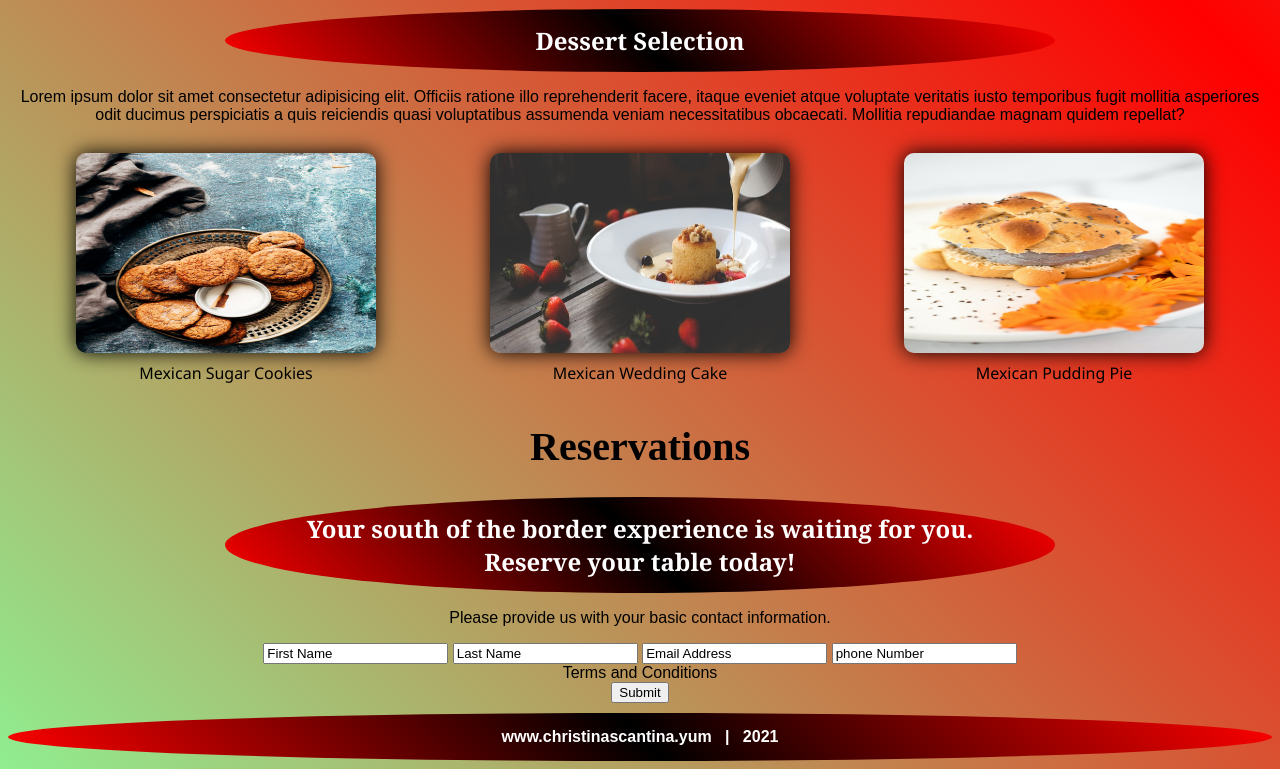
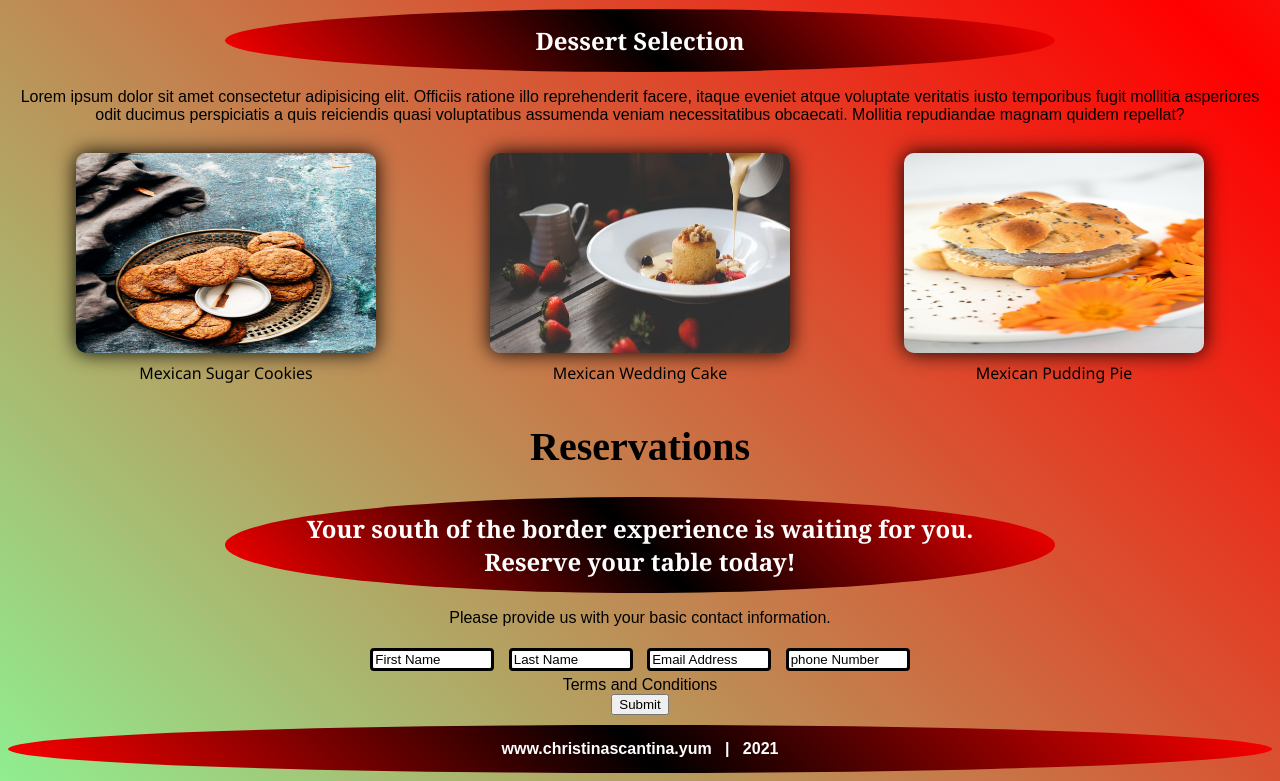
Before and after one commit to Prio714503/HTML-and-CSS-Projects, a plain HTML site: page One-Page Website/one_page_website.html in a window 1280 px wide. Shown: the part 1850-2631 px from the top of the page. Drawn offline with Linux system fonts and the light colour scheme; files whose address does not match are found by name.

Commit message:
Update one_page_website.css
Applied CSS to the input element.

```diff
--- a/One-Page Website/css/one_page_website.css
+++ b/One-Page Website/css/one_page_website.css
@@ -63,3 +63,10 @@ video {
 	border-radius: 20px;
 
 }
+.rsvp {
+    border: solid;
+    border-radius: 4px;
+    width: 114px;
+    margin: 5px;
+
+}
```
